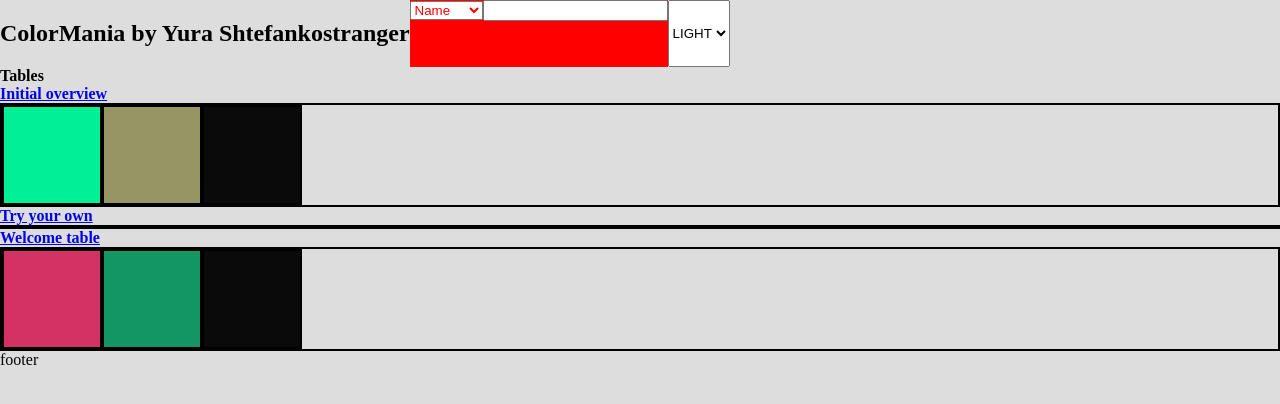
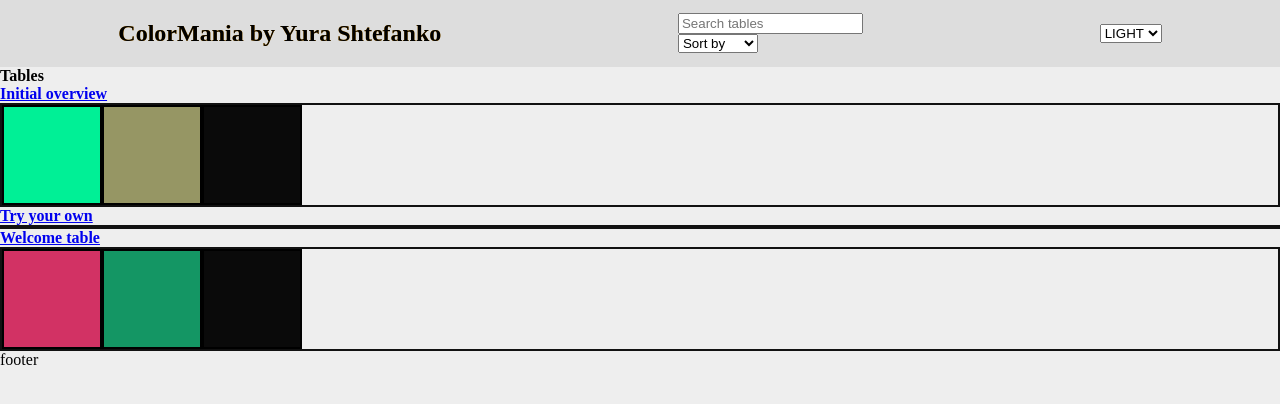
Before and after one commit to Viper-JSX/Colormania-React, a React (Create React App) app: page /tables in a window 1280 px wide. Shown: the top 404 px of the page. Built offline with nearby package versions, Linux system fonts and the light colour scheme.

Commit message:
Added initial styling for header, added several tiny component improvements

```diff
--- a/src/components/Header/App_title.tsx
+++ b/src/components/Header/App_title.tsx
@@ -1,6 +1,10 @@
+import { useSelector } from "react-redux";
+
 function AppTitle({ titleText } : {titleText: string}):JSX.Element{
+    const themeName = useSelector((state: any) => state.theme.themeName);
+
     return(
-        <h2 className="appTitle">{titleText}</h2>
+        <h2 className={`appTitle ${themeName}`}>{titleText}</h2>
     );
 }
 
--- a/src/components/Header/Filter_tools/Filter_tools.tsx
+++ b/src/components/Header/Filter_tools/Filter_tools.tsx
@@ -9,8 +9,9 @@ function FilterTools({ tablesSearchTerm, tablesSortCriteria, handleTablesSortCri
 
     return(
         <div className={`filterTools ${themeName}`}>
+            <TableSearch tablesSearchTerm={tablesSearchTerm} handleTablesSearch={handleTablesSearch} />
+            <br />
             <SortBy tablesSortCriteria={tablesSortCriteria} handleTablesSortCriteriaChnage={handleTablesSortCriteriaChange} />
-            <TableSearch tablesSearchTerm={tablesSearchTerm} handleTablesSearch={handleTablesSearch} />
         </div>
     );
 }
--- a/src/components/Header/Filter_tools/Sort_by.tsx
+++ b/src/components/Header/Filter_tools/Sort_by.tsx
@@ -9,6 +9,7 @@ function SortBy({ tablesSortCriteria, handleTablesSortCriteriaChnage } : SortByP
     return(
         <select className={`sortBy ${themeName}`} value={tablesSortCriteria} onChange={handleTablesSortCriteriaChnage}>
             <optgroup>
+                <option value="name" disabled selected>Sort by</option>
                 <option value="name">Name</option>
                 <option value="date">Date</option>
             </optgroup>
--- a/src/components/Header/Filter_tools/Table_search.tsx
+++ b/src/components/Header/Filter_tools/Table_search.tsx
@@ -6,7 +6,7 @@ function TableSearch({ tablesSearchTerm, handleTablesSearch } : TableSearchProps
     const themeName = useSelector((state:any) => state.theme.themeName);
 
     return(
-        <input className={`tableSearch ${themeName}`} type="text" value={tablesSearchTerm} onChange={handleTablesSearch} />
+        <input className={`tableSearch ${themeName}`} type="text" value={tablesSearchTerm} placeholder="Search tables" onChange={handleTablesSearch} />
     );
 }
 
--- a/src/components/Header/Header.tsx
+++ b/src/components/Header/Header.tsx
@@ -12,7 +12,7 @@ function Header({ appTitle, handleTablesSortCriteriaChange, handleTablesSearch,
 
     return(
         <header id="header" className={`${themeName}`}>
-            <AppTitle titleText={appTitle || "ColorMania by Yura Shtefanko" + nickname} />
+            <AppTitle titleText={appTitle || "ColorMania by Yura Shtefanko"} />
             <Routes>
                 <Route path="tables" element={<FilterTools handleTablesSortCriteriaChange={handleTablesSortCriteriaChange} handleTablesSearch={handleTablesSearch}  />} />
             </Routes>
--- a/src/css/App.css
+++ b/src/css/App.css
@@ -1,8 +1,10 @@
 :root{
-    --standardDarkBorder: 2px solid black;
+    --standardDarkBorder: 2px solid var(--darkBackground);
+    --standardLightBorder: 2px solid var(--lightBackground);
     --lightColor: #FFFFFF;
     --darkColor: #000000;
-
+    --highlightColorForLight: orange;
+    --highlightColorForDark: pink; /*Electric blue*/
 
     --lightBackground: #EEEEEE;
     --paperBackground: #DDDDDD;
@@ -15,6 +17,7 @@
 *{
     box-sizing: border-box;
     transition: background-color 0.3s, color 0.3s;
+    transition-timing-function: linear;
 }
 
 
@@ -26,23 +29,38 @@ body{
 /*---___Light___---*/
 
 .App{
-    background-color: var(--paperBackground);
     min-height: 100vh;
+    color: var(--darkColor);
+    background-color: var(--lightBackground);
 }
 
 /*---Header---*/
 
 
 header{
+    background-color: var(--paperBackground);
     display: flex;
+    justify-content: space-around;
+    align-items: center;
+}
+
+header .appTitle{
+    color: var(--darkColor);
+    text-shadow: 0 0 0rem var(--highlightColorForLight);
+}
+
+header .appTitle:hover{
+    color: var(--highlightColorForLight);
+    transition: 0.3s;
+    text-shadow: 0 0 1rem var(--highlightColorForLight);
 }
 
 .filterTools{
-    background-color: red;
+
 }
 
 .filterTools .sortBy{
-    color: red;
+
 }
 
 .filterTools .filterTools{
@@ -88,6 +106,7 @@ header{
 /*---___Dark___---*/
 
 .App.dark{
+    color: var(--lightColor);
     background-color: var(--middleDarkBackgound);
 }
 
@@ -95,6 +114,17 @@ header{
 header.dark{
     color: var(--lightColor);
     background-color: var(--darkBackground);
+    border-bottom: var(--standardLightBorder);
+}
+
+header .appTitle.dark{
+    color: var(--lightBackground);
+    text-shadow: 0px 0px 0rem var(--highlightColorForDark);
+}
+
+header .appTitle.dark:hover{
+    color: var(--highlightColorForDark);
+    text-shadow: 0px 0px 1rem var(--highlightColorForDark);
 }
 
 .filterTools.dark .sortBy{
```
